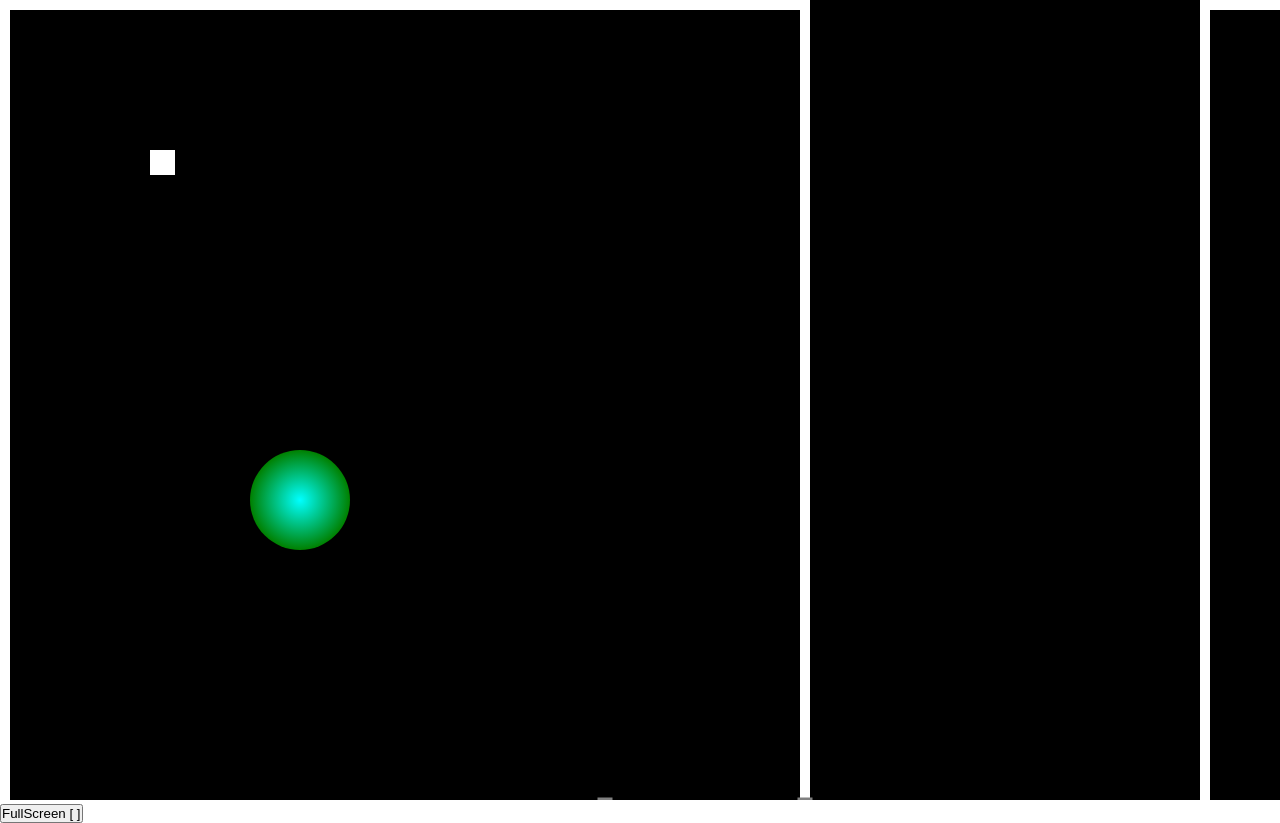
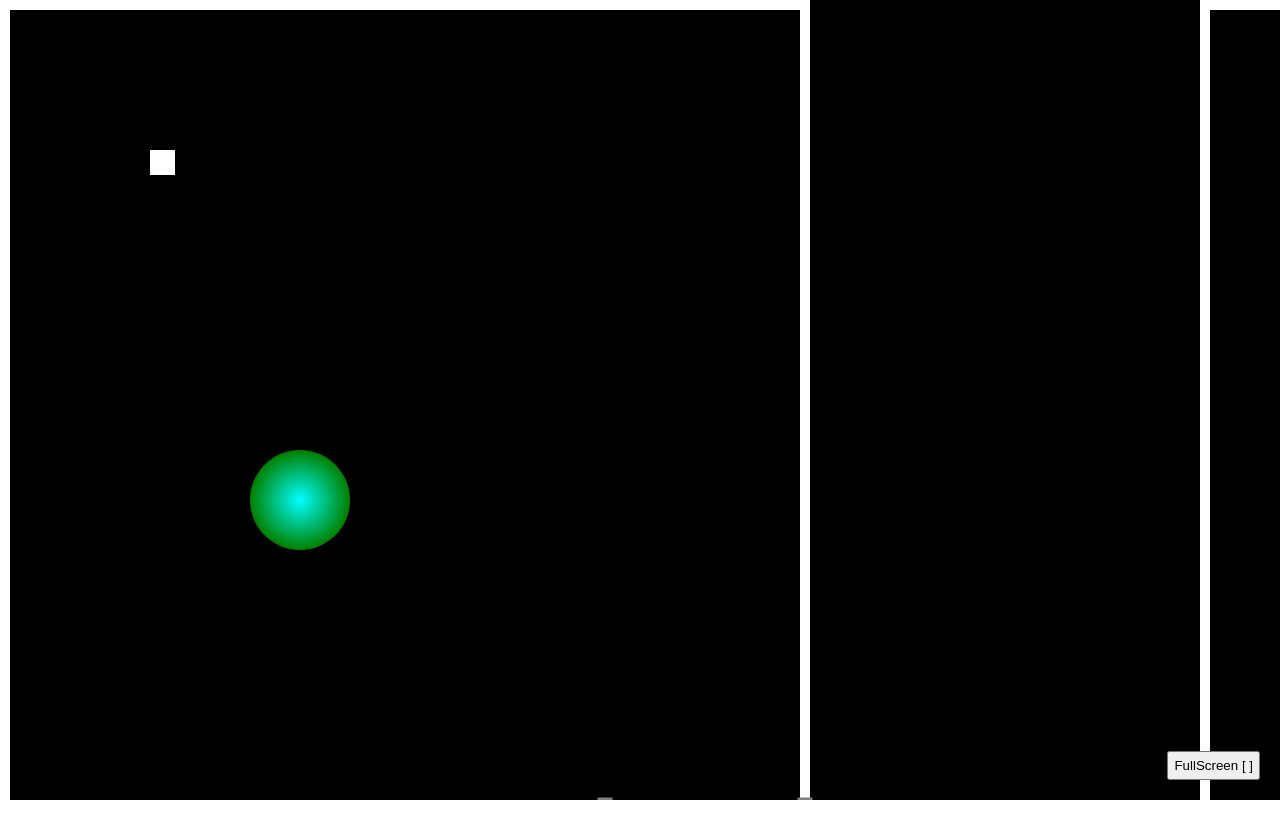
Before and after one commit to icbmike/raindrops, a website built with webpack: page index.html in a window 1280 px wide. After the commit the page ends 800 px from the top, so only its background shows below. Built offline with nearby package versions, Linux system fonts and the light colour scheme.

Commit message:
Fix scrolling on page

```diff
--- a/index.html
+++ b/index.html
@@ -5,26 +5,33 @@
     <meta name="viewport" content="width=device-width, initial-scale=1.0">
     <title>Raindrops</title>
     <style>
-        * {
+        *,*:before,*:after{
             box-sizing: border-box;
             margin: 0;
             padding: 0;
         }
-        body {
-            padding: 0;
-            height: 100vh;
+
+        html, body {
+            height: 100%
         }
 
         .canvas-container {
             width: 100%;
             height: 100%;
         }
+
+        .fullscreenButton {
+            position: absolute;
+            right: 20px;
+            bottom: 20px;
+            padding: 5px;
+        }
     </style>
 </head>
 <body>
     <div class="canvas-container">
-        <canvas id="canvas" style="background-color: black;"></canvas>
-        <button onclick="goFullscreen()">FullScreen [ ]</button>
+        <canvas id="canvas" style="background-color: black; display: block;"></canvas>
+        <button class="fullscreenButton" onclick="goFullscreen()">FullScreen [ ]</button>
     </div>
     <script src="dist/main.js"></script>
     <script>
@@ -33,3 +40,4 @@
         }
     </script>
 </body>
+</html>
```
